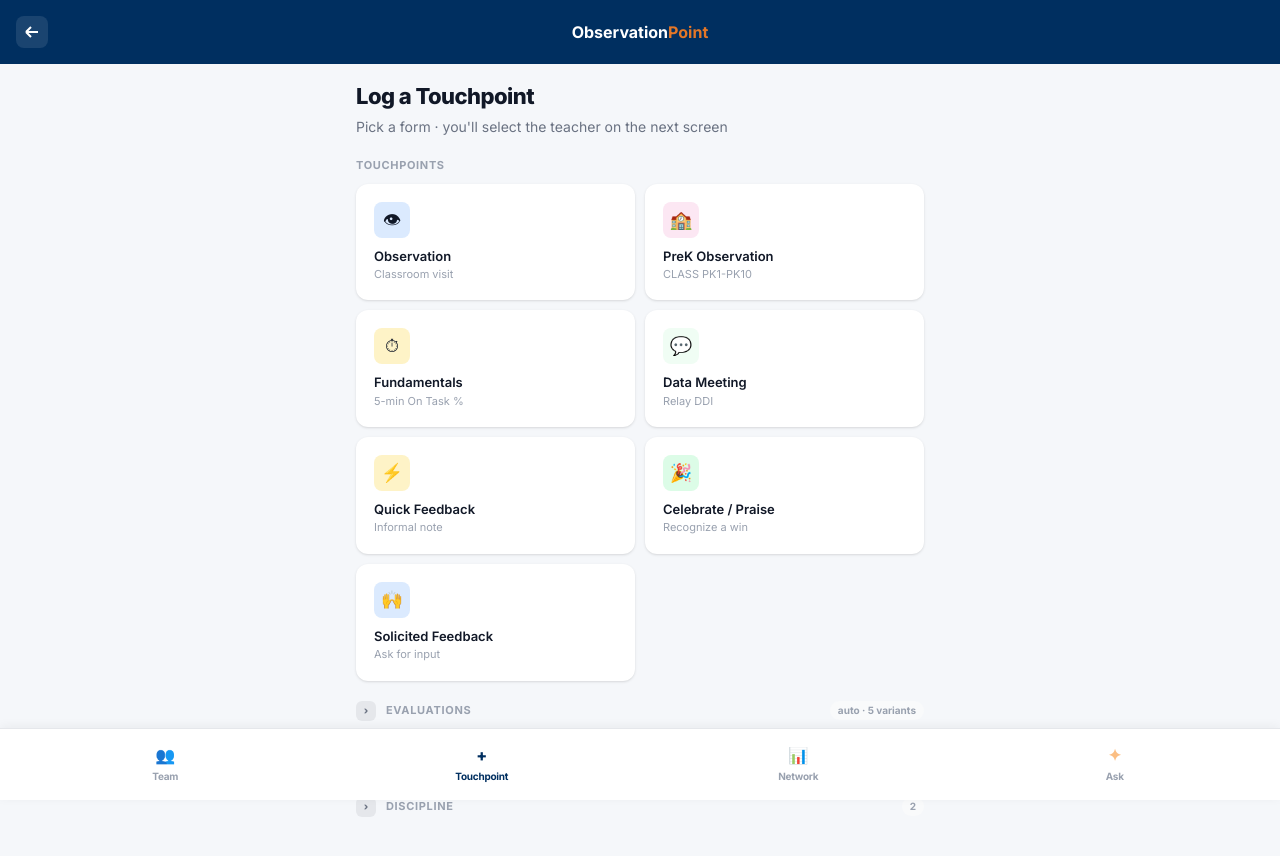
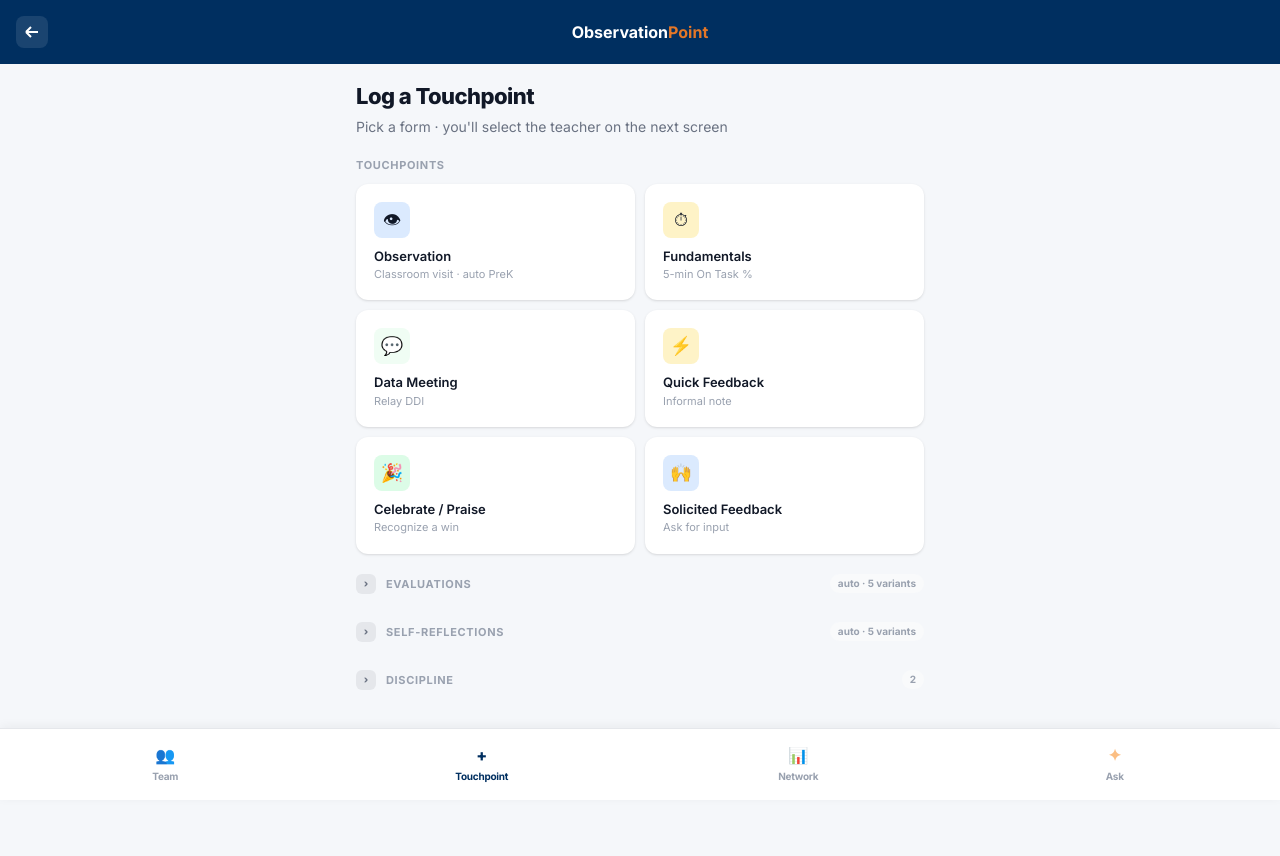
Before and after one commit to sshirey-png/observationpoint, a React (Vite) app in the folder frontend/: page /app/touchpoint in a window 1280 px wide. Shown: the top 856 px of the page. After the commit the page ends 800 px from the top, so only its background shows below. Built offline with nearby package versions, Linux system fonts and the light colour scheme; no server answers.

Commit message:
Touchpoint hub: remove PreK Observation tile; Observe auto-routes by role

```diff
--- a/frontend/src/pages/Observe.jsx
+++ b/frontend/src/pages/Observe.jsx
@@ -8,6 +8,12 @@
 import { api } from '../lib/api'
 import { TEACHER_RUBRIC } from '../lib/rubric-descriptors'
 import FormShell from '../components/FormShell'
+
+function observationFormTypeFor(teacher) {
+  const title = (teacher?.job_title || '').toLowerCase()
+  if (title.includes('prek') || title.includes('pre-k') || title.includes('pre k')) return 'observation_prek'
+  return 'observation_teacher'
+}
 
 /**
  * Observe — the teacher observation form.
@@ -43,7 +49,7 @@
     setSaving(true)
     try {
       await api.post('/api/touchpoints', {
-        form_type: 'observation_teacher',
+        form_type: observationFormTypeFor(teacher),
         teacher_email: teacher.email,
         school: teacher.school || '',
         scores,
@@ -225,7 +231,7 @@
             setSaving(true)
             try {
               await api.post('/api/touchpoints', {
-                form_type: 'observation_teacher',
+                form_type: observationFormTypeFor(teacher),
                 teacher_email: teacher.email,
                 school: teacher.school || '',
                 status: 'draft',
--- a/frontend/src/pages/TouchpointHub.jsx
+++ b/frontend/src/pages/TouchpointHub.jsx
@@ -127,8 +127,7 @@
         {/* TouchPoints — 7 cards */}
         <div className="text-[11px] font-bold uppercase tracking-[.06em] text-gray-400 mt-5 mb-2.5">TouchPoints</div>
         <div className="grid grid-cols-2 gap-2.5">
-          <Card to="/app/observe" icon="👁" iconBg="#dbeafe" title="Observation" sub="Classroom visit" />
-          <Card to="/app/observe" icon="🏫" iconBg="#fce7f3" title="PreK Observation" sub="CLASS PK1-PK10" />
+          <Card to="/app/observe" icon="👁" iconBg="#dbeafe" title="Observation" sub="Classroom visit · auto PreK" />
           <Card to="/app/fundamentals" icon="⏱" iconBg="#fef3c7" title="Fundamentals" sub="5-min On Task %" />
           <Card to="/app/meeting" icon="💬" iconBg="#f0fdf4" title="Data Meeting" sub="Relay DDI" />
           <Card to="/app/feedback" icon="⚡" iconBg="#fef3c7" title="Quick Feedback" sub="Informal note" />
```
